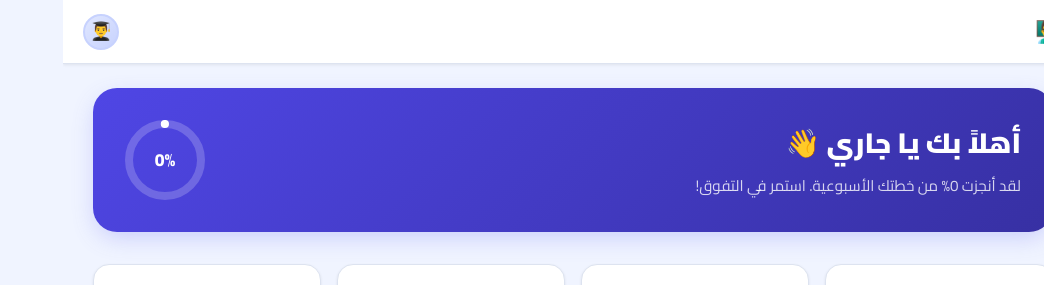
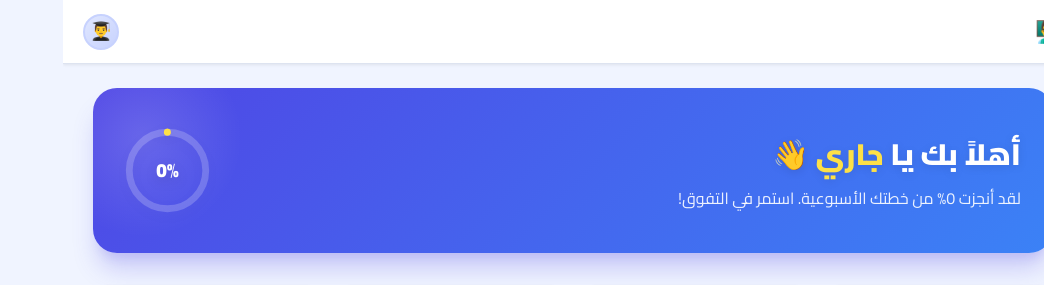
Before and after one commit to meahmedelghandor-spec/My-manssa, a Next.js app: page /dashboard in a window 1280 px wide. Shown: the top 285 px of the page, without its empty margins (236-1280 px from the left). Built offline with nearby package versions, Linux system fonts and the light colour scheme; no server answers; a web font is replaced by a local one.

Commit message:
Enhance dashboard welcome banner design

```diff
--- a/src/app/dashboard/page.tsx
+++ b/src/app/dashboard/page.tsx
@@ -110,17 +110,18 @@ export default function DashboardPage() {
 
         <main style={{ flex: 1, padding: "1.5rem 1.25rem", maxWidth: 1000, width: "100%", margin: "0 auto" }}>
 
-          <div style={{ background: "linear-gradient(135deg, var(--primary-600), var(--primary-800))", borderRadius: "var(--radius-xl)", padding: "2rem", color: "#fff", display: "flex", alignItems: "center", justifyContent: "space-between", marginBottom: "2rem", boxShadow: "var(--shadow-primary)", flexWrap: "wrap", gap: "1.5rem" }}>
-            <div>
-              <h1 style={{ fontFamily: "var(--font-display)", fontWeight: 900, fontSize: "1.75rem", marginBottom: "0.5rem" }}>أهلاً بك يا {student.name.split(' ')[0]} 👋</h1>
-              <p style={{ color: "rgba(255,255,255,0.8)", fontSize: "0.95rem", maxWidth: 400 }}>لقد أنجزت {student.progress}% من خطتك الأسبوعية. استمر في التفوق!</p>
+          <div style={{ background: "linear-gradient(135deg, #4f46e5 0%, #3b82f6 100%)", borderRadius: "var(--radius-xl)", padding: "2.5rem 2rem", color: "#fff", display: "flex", alignItems: "center", justifyContent: "space-between", marginBottom: "2rem", boxShadow: "0 20px 25px -5px rgba(79, 70, 229, 0.25), 0 10px 10px -5px rgba(79, 70, 229, 0.1)", flexWrap: "wrap", gap: "1.5rem", position: "relative", overflow: "hidden" }}>
+            <div style={{ position: "absolute", top: -50, insetInlineEnd: -50, width: 200, height: 200, background: "radial-gradient(circle, rgba(255,255,255,0.15) 0%, transparent 70%)", borderRadius: "50%" }} />
+            <div style={{ position: "relative", zIndex: 1 }}>
+              <h1 style={{ fontFamily: "var(--font-display)", fontWeight: 900, fontSize: "1.85rem", marginBottom: "0.5rem", textShadow: "0 2px 10px rgba(0,0,0,0.1)" }}>أهلاً بك يا <span style={{ color: "#fde047" }}>{student.name.split(' ')[0]}</span> 👋</h1>
+              <p style={{ color: "rgba(255,255,255,0.9)", fontSize: "1rem", maxWidth: 400, lineHeight: 1.5 }}>لقد أنجزت {student.progress}% من خطتك الأسبوعية. استمر في التفوق!</p>
             </div>
-            <div style={{ position: "relative", width: 80, height: 80 }}>
-              <svg width="80" height="80" viewBox="0 0 100 100" style={{ transform: "rotate(-90deg)" }}>
-                <circle cx="50" cy="50" r="45" fill="none" stroke="rgba(255,255,255,0.2)" strokeWidth="10" />
-                <circle cx="50" cy="50" r="45" fill="none" stroke="#fff" strokeWidth="10" strokeDasharray={`${student.progress * 2.82} 282`} strokeLinecap="round" />
+            <div style={{ position: "relative", width: 85, height: 85, zIndex: 1, filter: "drop-shadow(0 4px 6px rgba(0,0,0,0.1))" }}>
+              <svg width="85" height="85" viewBox="0 0 100 100" style={{ transform: "rotate(-90deg)" }}>
+                <circle cx="50" cy="50" r="45" fill="none" stroke="rgba(255,255,255,0.2)" strokeWidth="8" />
+                <circle cx="50" cy="50" r="45" fill="none" stroke="#fde047" strokeWidth="8" strokeDasharray={`${student.progress * 2.82} 282`} strokeLinecap="round" style={{ transition: "stroke-dasharray 1s ease-out" }} />
               </svg>
-              <div style={{ position: "absolute", inset: 0, display: "flex", alignItems: "center", justifyContent: "center", fontWeight: 800, fontSize: "1.1rem" }}>{student.progress}%</div>
+              <div style={{ position: "absolute", inset: 0, display: "flex", alignItems: "center", justifyContent: "center", fontWeight: 900, fontSize: "1.2rem", color: "#fff" }}>{student.progress}%</div>
             </div>
           </div>
 
```
